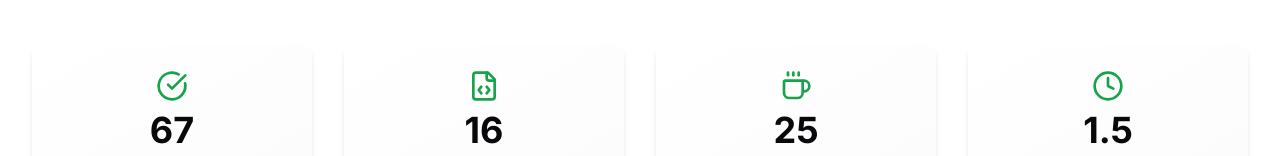
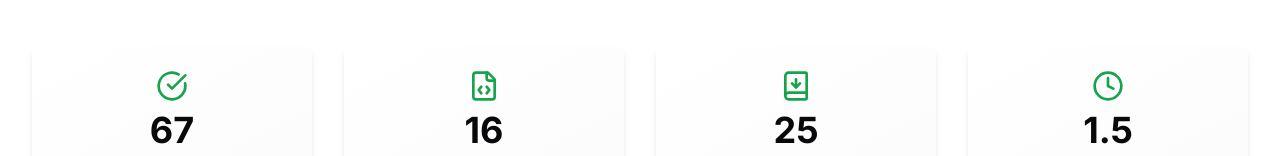
Before and after one commit to VasBakhmut/myportfolio, a Next.js app: page / in a window 1280 px wide. Shown: the part 639-795 px from the top of the page. Built offline with nearby package versions, Linux system fonts and the light colour scheme.

Commit message:
Second commit fix card final

```diff
--- a/components/Sections/Stats.tsx
+++ b/components/Sections/Stats.tsx
@@ -1,5 +1,5 @@
 import React from 'react'
-import { CheckCircle, Coffee, Clock, FileCode } from 'lucide-react'
+import { CheckCircle, Coffee, Clock, FileCode, BookDown } from 'lucide-react'
 import { Card, CardContent } from '@/components/ui/card'
 
 import { Card3D } from '@/components/card-3d'
@@ -21,7 +21,7 @@ function Stats() {
 						label: 'Personal Projects',
 					},
 					{
-						icon: <Coffee className='h-8 w-8 text-primary' />,
+						icon: <BookDown className='h-8 w-8 text-primary' />,
 						value: 25,
 						label: 'GitHub Repositories',
 					},
```
